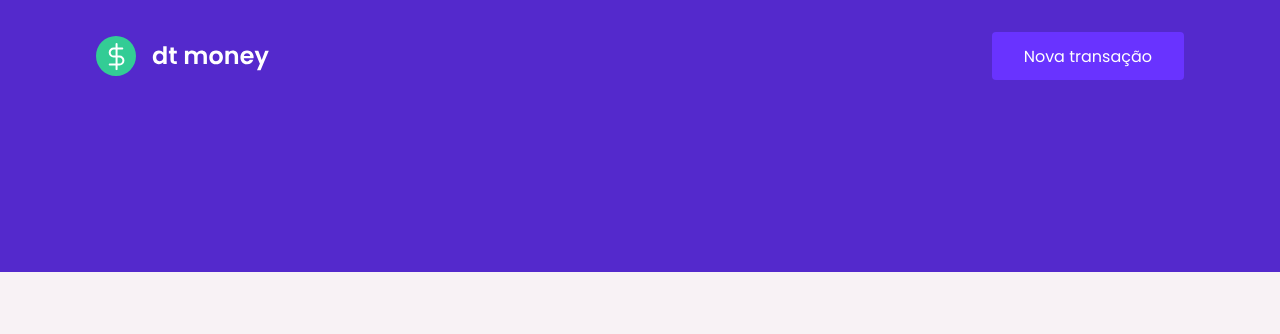
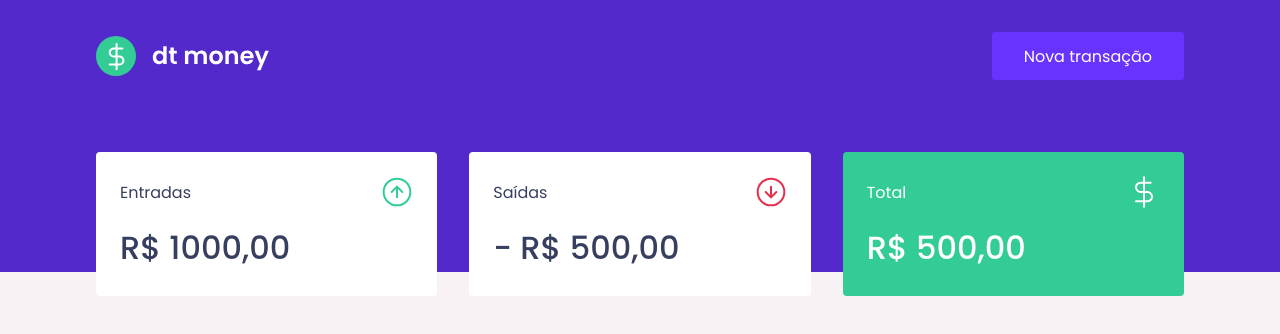
Before and after one commit to brunodmsi/dtmoney, a React (Create React App) app: page / in a window 1280 px wide. Shown: the top 334 px of the page. Built offline with nearby package versions, Linux system fonts and the light colour scheme.

Commit message:
feat: sumário de dinheiro na conta

```diff
--- a/public/index.html
+++ b/public/index.html
@@ -9,7 +9,7 @@
 
     <title>dtmoney</title>
 
-    <link href="https://fonts.googleapis.com/css2?family=Poppins:wght@400;600&display=swap" rel="stylesheet">
+    <link href="https://fonts.googleapis.com/css2?family=Poppins:wght@400;500;600&display=swap" rel="stylesheet">
   </head>
   <body>
     <noscript>You need to enable JavaScript to run this app.</noscript>
--- a/src/App.tsx
+++ b/src/App.tsx
@@ -1,3 +1,4 @@
+import { Dashboard } from './components/Dashboard';
 import { Header } from './components/Header';
 
 import { GlobalStyle } from './styles/global';
@@ -6,6 +7,7 @@
   return (
     <>
       <Header />
+      <Dashboard />
       <GlobalStyle />
     </>
   );
--- /dev/null
+++ b/src/components/Dashboard/index.tsx
@@ -0,0 +1,10 @@
+import { Summary } from '../Summary';
+import { Container } from './styles';
+
+export const Dashboard = () => {
+  return (
+    <Container>
+      <Summary />
+    </Container>
+  )
+}
--- /dev/null
+++ b/src/components/Dashboard/styles.ts
@@ -0,0 +1,7 @@
+import styled from 'styled-components';
+
+export const Container = styled.header`
+  max-width: 1120px;
+  margin: 0 auto;
+  padding: 2.5rem 1rem;
+`;
--- /dev/null
+++ b/src/components/Summary/index.tsx
@@ -0,0 +1,38 @@
+import incomeImg from '../../assets/income.svg';
+import outcomeImg from '../../assets/outcome.svg';
+import totalImg from '../../assets/total.svg';
+
+import { Container } from "./styles"
+
+export const Summary = () => {
+  return (
+    <Container>
+      <div>
+        <header>
+          <p>Entradas</p>
+          <img src={incomeImg} alt="Entradas" />
+        </header>
+
+        <strong>R$ 1000,00</strong>
+      </div>
+
+      <div>
+        <header>
+          <p>Saídas</p>
+          <img src={outcomeImg} alt="Saídas" />
+        </header>
+
+        <strong>- R$ 500,00</strong>
+      </div>
+
+      <div className="highlight-background">
+        <header>
+          <p>Total</p>
+          <img src={totalImg} alt="Total" />
+        </header>
+
+        <strong>R$ 500,00</strong>
+      </div>
+    </Container>
+  )
+}
--- /dev/null
+++ b/src/components/Summary/styles.ts
@@ -0,0 +1,34 @@
+import styled from 'styled-components';
+
+export const Container = styled.div`
+  display: grid;
+  grid-template-columns: repeat(3, 1fr);
+  gap: 2rem;
+  margin-top: -10rem;
+
+  div {
+    background: var(--shape);
+    padding: 1.5rem;
+    border-radius: 0.25rem;
+    color: var(--text-title);
+
+    header {
+      display: flex;
+      align-items: center;
+      justify-content: space-between;
+    }
+
+    strong {
+      display: block;
+      margin-top: 1rem;
+      font-size: 2rem;
+      font-weight: 500;
+      line-height: 3rem;
+    }
+  }
+
+  .highlight-background {
+    background-color: var(--green);
+    color: #fff;
+  }
+`;
--- a/src/styles/global.ts
+++ b/src/styles/global.ts
@@ -4,6 +4,7 @@
   :root {
     --background: #f8f2f5;
     --red: #e52e4d;
+    --green: #33cc95;
     --blue: #5429cc;
 
     --blue-light: #6933ff;
```
